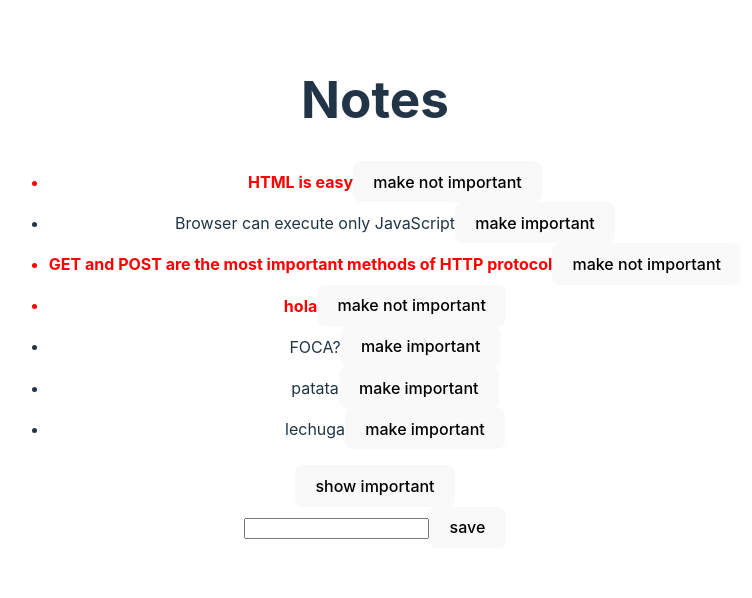
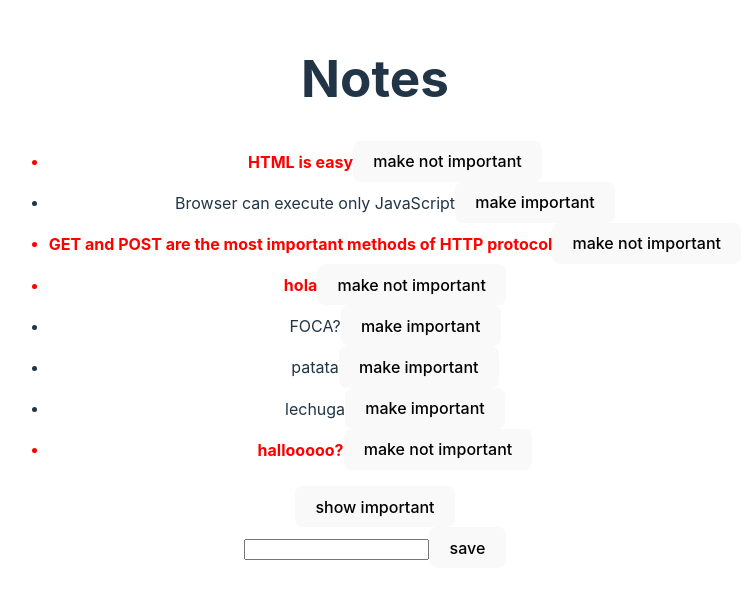
Before and after one commit to wangsamu/Full_Stack_Open_inClass, a React (Vite) app in the folder part2/: page / in a window 1280 px wide. Shown: the part 108-706 px from the top of the page, without its empty margins (265-1017 px from the left). Built offline with nearby package versions, Linux system fonts and the light colour scheme; data requests are answered from the project's data file.

Commit message:
Generating new id function commented out, letting the server to automatically generate a new id

```diff
--- a/part2/db.json
+++ b/part2/db.json
@@ -34,6 +34,11 @@
       "id": 7,
       "content": "lechuga",
       "important": false
+    },
+    {
+      "content": "hallooooo?",
+      "important": true,
+      "id": 8
     }
   ]
 }
--- a/part2/src/App.tsx
+++ b/part2/src/App.tsx
@@ -16,7 +16,7 @@ import Note from './Note';
 // }
 
 export interface NoteInterface {
-  id: number;
+  id?: number;
   content: string;
   important: boolean;
 }
@@ -35,9 +35,9 @@ const App: FunctionComponent = () => {
 
   const addNote = (event: SyntheticEvent) => {
     event.preventDefault();
-    const newId = Math.max(...notes.map((note) => note.id)) + 1;
+    // const newId = Math.max(...notes.map((note) => note.id)) + 1;
     const newNote = {
-      id: newId,
+      // id: newId,
       content: inputValue,
       important: Math.random() < 0.5,
     };
@@ -57,7 +57,7 @@ const App: FunctionComponent = () => {
 
   const toggleShowAll = () => setShowAll(!showAll);
 
-  const toggleImportance = (id: number) => {
+  const toggleImportance = (id: number | undefined) => {
     setNotes(
       [...notes].map((note) =>
         note.id === id ? { ...note, important: !note.important } : note
--- a/part2/src/Note.tsx
+++ b/part2/src/Note.tsx
@@ -3,7 +3,7 @@ import { NoteInterface } from './App';
 
 interface NoteProps {
   note: NoteInterface;
-  toggleImportance: (params: number) => void;
+  toggleImportance: (params: number | undefined) => void;
 }
 const Note: React.FC<NoteProps> = ({ note, toggleImportance }) => {
   const { id, content, important } = note;
```
